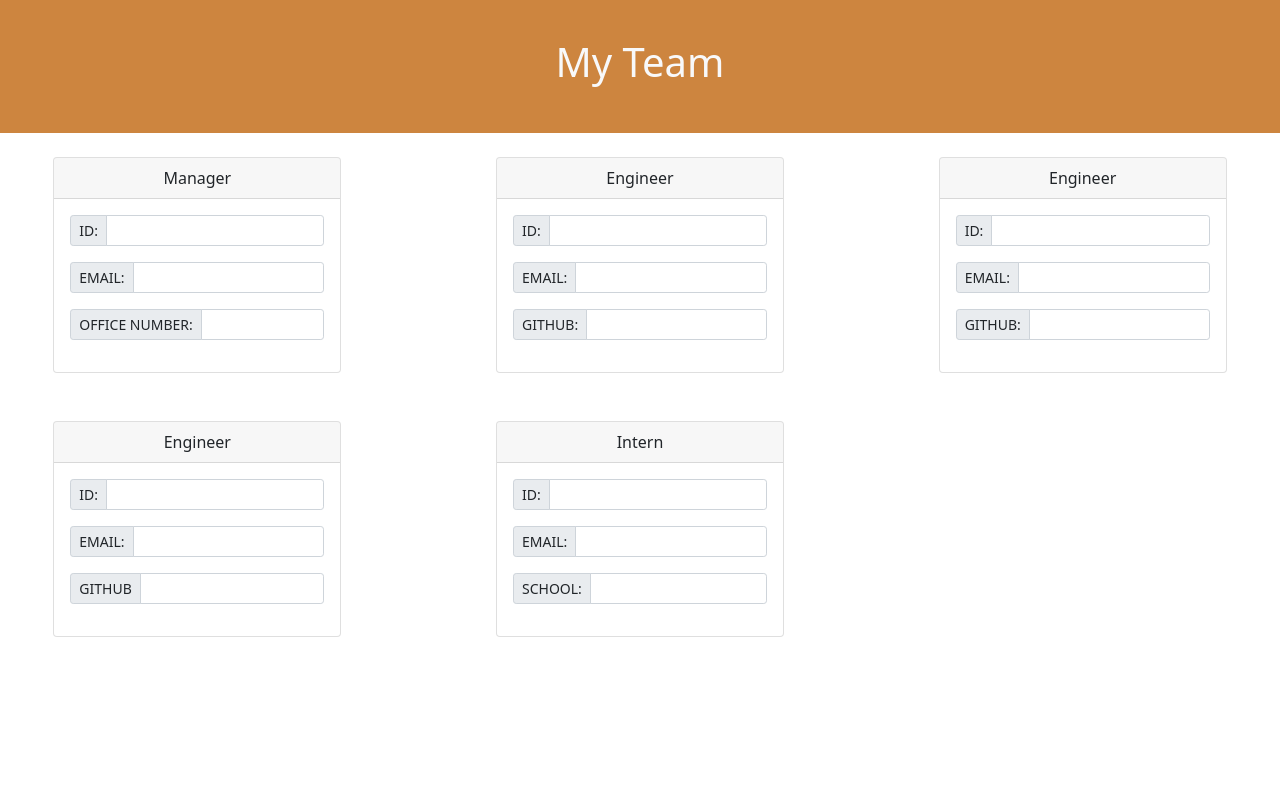
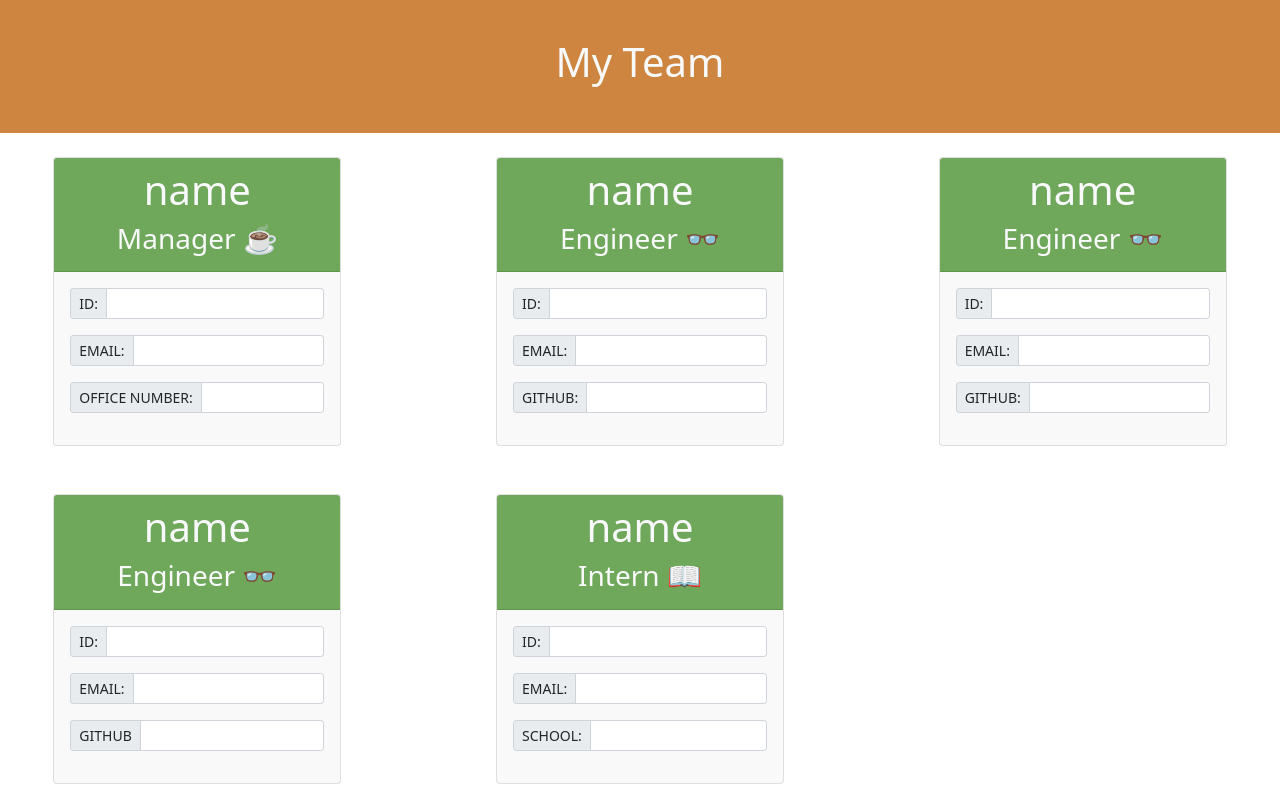
Before and after one commit to dratsavong/probable-waffle, a website: page dist/index.html in a window 1280 px wide. Shown: the top 808 px of the page. Drawn offline with nearby package versions, Linux system fonts and the light colour scheme.

Commit message:
update styling

```diff
--- a/dist/index.html
+++ b/dist/index.html
@@ -18,10 +18,12 @@
         <div class="row row-cols-3  g-5">
             <div class="col">
               <div class="card text-center  mx-auto" style="width: 18rem;">
-                <div class="card-header">
-                    Manager
+                <div class="card-header text-light" style="background-color: rgba(99, 160, 76, 0.912);">
+                    <h1> name </h1>
+                    <h3>Manager ☕</h3>
+
                 </div>
-                <div class="card-body">
+                <div class="card-body" style="background-color: rgba(103, 103, 103, 0.039);">
                     <div class="input-group input-group-sm mb-3">
                         <span class="input-group-text" id="inputGroup-sizing-sm">ID:</span>
                         <input type="text" class="form-control" aria-label="Sizing example input" aria-describedby="inputGroup-sizing-sm">
@@ -39,10 +41,11 @@
             </div>
             <div class="col">
               <div class="card text-center  mx-auto" style="width: 18rem;">
-                <div class="card-header">
-                    Engineer
+                <div class="card-header text-light" style="background-color: rgba(99, 160, 76, 0.912);">
+                    <h1> name </h1>
+                    <h3>Engineer 👓</h3>
                 </div>
-                <div class="card-body">
+                <div class="card-body" style="background-color: rgba(103, 103, 103, 0.039);">
                     <div class="input-group input-group-sm mb-3">
                         <span class="input-group-text" id="inputGroup-sizing-sm">ID:</span>
                         <input type="text" class="form-control" aria-label="Sizing example input" aria-describedby="inputGroup-sizing-sm">
@@ -60,10 +63,11 @@
             </div>
             <div class="col">
               <div class="card text-center  mx-auto" style="width: 18rem;">
-                <div class="card-header">
-                    Engineer
+                <div class="card-header text-light" style="background-color: rgba(99, 160, 76, 0.912);">
+                    <h1> name </h1>
+                    <h3>Engineer 👓</h3>
                 </div>
-                <div class="card-body">
+                <div class="card-body" style="background-color: rgba(103, 103, 103, 0.039);">
                     <div class="input-group input-group-sm mb-3">
                         <span class="input-group-text" id="inputGroup-sizing-sm">ID:</span>
                         <input type="text" class="form-control" aria-label="Sizing example input" aria-describedby="inputGroup-sizing-sm">
@@ -81,10 +85,11 @@
             </div>
             <div class="col">
               <div class="card text-center mx-auto" style="width: 18rem;">
-                <div class="card-header">
-                    Engineer
+                <div class="card-header text-light" style="background-color: rgba(99, 160, 76, 0.912);">
+                    <h1> name </h1>
+                    <h3>Engineer 👓</h3>
                 </div>
-                <div class="card-body">
+                <div class="card-body" style="background-color: rgba(103, 103, 103, 0.039);">
                     <div class="input-group input-group-sm mb-3">
                         <span class="input-group-text" id="inputGroup-sizing-sm">ID:</span>
                         <input type="text" class="form-control" aria-label="Sizing example input" aria-describedby="inputGroup-sizing-sm">
@@ -102,10 +107,11 @@
             </div>
             <div class="col">
                 <div class="card text-center mx-auto" style="width: 18rem;">
-                    <div class="card-header">
-                        Intern
+                    <div class="card-header text-light" style="background-color: rgba(99, 160, 76, 0.912);">
+                        <h1> name </h1>
+                        <h3>Intern 📖</h3>
                     </div>
-                  <div class="card-body">
+                  <div class="card-body" style="background-color: rgba(103, 103, 103, 0.039);">
                     <div class="input-group input-group-sm mb-3">
                         <span class="input-group-text" id="inputGroup-sizing-sm">ID:</span>
                         <input type="text" class="form-control" aria-label="Sizing example input" aria-describedby="inputGroup-sizing-sm">
```
